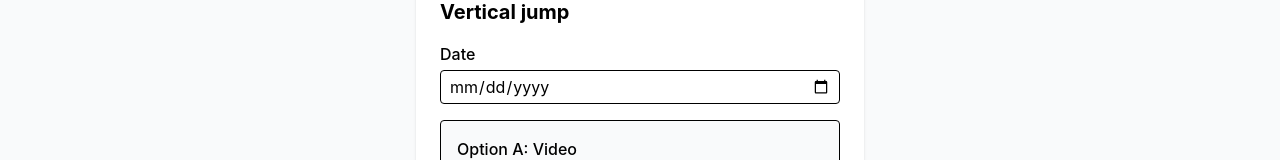
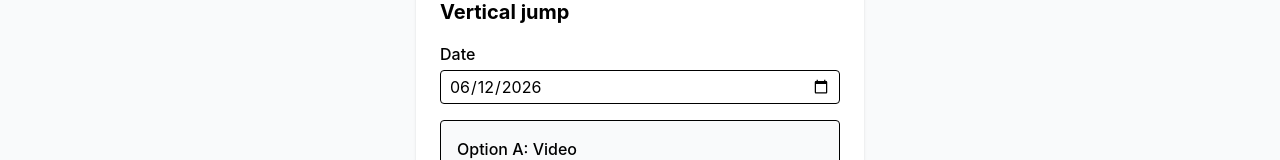
Before and after one commit to JoseGarciaMayen/athlete-lens, a React (Vite) app in the folder frontend/: page /upload in a window 1280 px wide. Shown: the part 245-405 px from the top of the page. Built offline with nearby package versions, Linux system fonts and the light colour scheme.

Commit message:
feat(upload): default session date to today in all upload components

```diff
--- a/frontend/src/components/UploadHorizontal.jsx
+++ b/frontend/src/components/UploadHorizontal.jsx
@@ -1,7 +1,9 @@
 import { useState } from "react";
 
 function UploadHorizontal() {
-    const [sessionDate, setSessionDate] = useState("");
+    const [sessionDate, setSessionDate] = useState(
+        new Date().toISOString().split("T")[0]
+    );
     const [distanceCm, setDistanceCm] = useState("");
     const [notes, setNotes] = useState("");
     const [loading, setLoading] = useState(false);
--- a/frontend/src/components/UploadSprint.jsx
+++ b/frontend/src/components/UploadSprint.jsx
@@ -23,7 +23,9 @@ function playCountdownBeeps(audioCtx) {
 }
 
 function UploadSprint() {
-    const [sessionDate, setSessionDate] = useState("");
+    const [sessionDate, setSessionDate] = useState(
+        new Date().toISOString().split("T")[0]
+    );
     const [notes, setNotes] = useState("");
     const [distanceM, setDistanceM] = useState("");
     const [manualTimeS, setManualTimeS] = useState("");
--- a/frontend/src/components/UploadVertical.jsx
+++ b/frontend/src/components/UploadVertical.jsx
@@ -2,7 +2,9 @@ import { useState } from "react";
 
 function UploadVertical() {
     const [file, setFile] = useState(null);
-    const [sessionDate, setSessionDate] = useState("");
+    const [sessionDate, setSessionDate] = useState(
+        new Date().toISOString().split("T")[0]
+    );
     const [notes, setNotes] = useState("");
     const [manualHeightCm, setManualHeightCm] = useState("");
     const [loading, setLoading] = useState(false);
```
